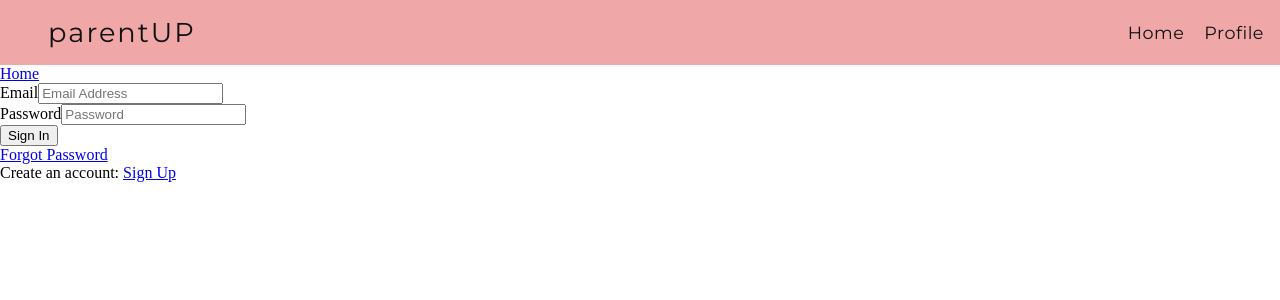
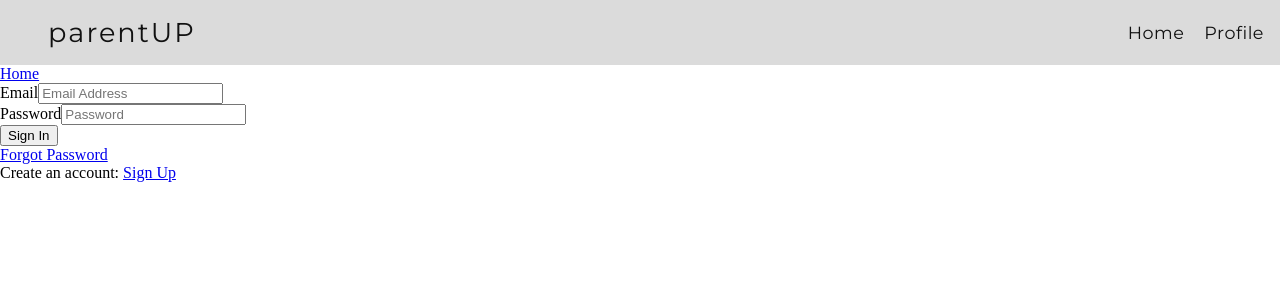
Before and after one commit to SavedCity/parentUp-front-end, a React (Create React App) app: page /signin in a window 1280 px wide. Shown: the top 300 px of the page. Built offline with nearby package versions, Linux system fonts and the light colour scheme; no server answers.

Commit message:
header background color change

```diff
--- a/src/components/header/profile/Profile.js
+++ b/src/components/header/profile/Profile.js
@@ -30,14 +30,17 @@ export default function Profile() {
   };
 
   const toggleEdit = () => {
+    // let container = document.querySelector(".main-user-info-container");
     let toggleBtn = document.querySelector(".edit-profile-toggle");
     let lock = document.querySelector(".edit-lock");
     let editText = document.querySelector("label[for=edit-profile]");
     if (infoEditable) {
+      // container.style.backgroundColor = "#edede944";
       toggleBtn.classList.remove("edit-active");
       lock.classList.remove("edit-lock-active");
       editText.style.color = "#717171";
     } else {
+      // container.style.backgroundColor = "#d0ffb777";
       toggleBtn.classList.add("edit-active");
       lock.classList.add("edit-lock-active");
       editText.style.color = "#52b788";
--- a/src/components/header/styles/Header.scss
+++ b/src/components/header/styles/Header.scss
@@ -1,7 +1,7 @@
 @use "../../../base";
 
 .header-container {
-  background-color: #efa7a7;
+  background-color: #dbdbdb;
   padding: 1em 1em 1em 3em;
   display: flex;
   justify-content: space-between;
```
